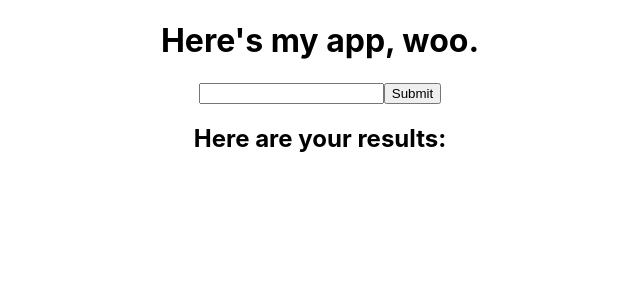
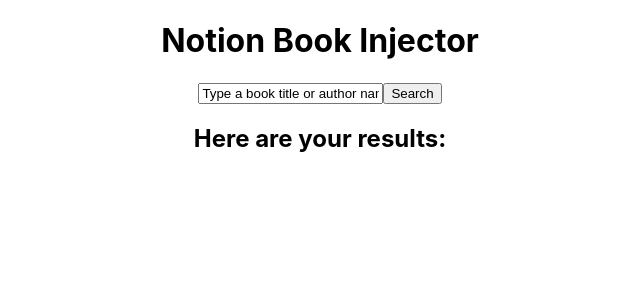
Before and after one commit to mvbennett/Notion-Book-Injector, a React (Create React App) app in the folder app/: page / in a window 1280 px wide. Shown: the top 300 px of the page, without its empty margins (320-960 px from the left). Built offline with nearby package versions, Linux system fonts and the light colour scheme.

Commit message:
fixed button text and put in more useful default text

```diff
--- a/app/src/App.js
+++ b/app/src/App.js
@@ -3,9 +3,10 @@ import Search from './components/Search';
 import Results from './components/Results';
 
 function App() {
+
   return (
     <div className="App">
-      <h1>Here's my app, woo.</h1>
+      <h1>Notion Book Injector</h1>
       <Search />
       <Results />
     </div>
--- a/app/src/components/Search.jsx
+++ b/app/src/components/Search.jsx
@@ -4,8 +4,8 @@ const Search = () => {
   return(
     <div>
       <form action="post">
-        <input type="text" />
-        <input type="submit" />
+        <input type="text" value="Type a book title or author name here" />
+        <input type="submit" value="Search" />
       </form>
     </div>
   );
```
